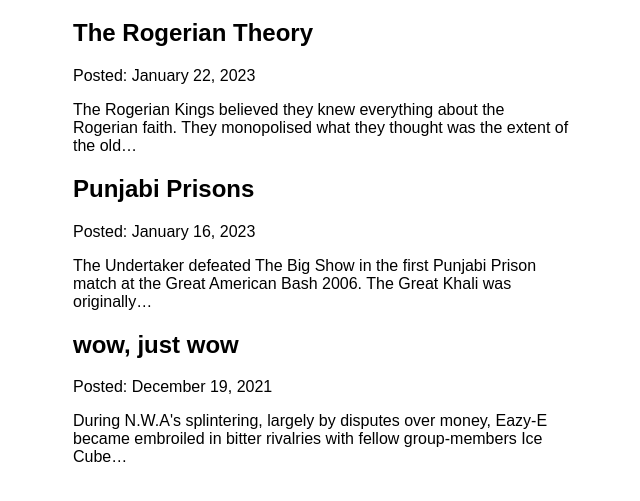
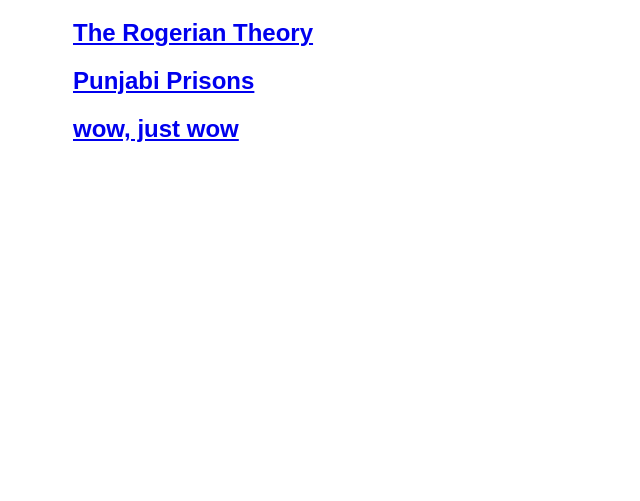
Before and after one commit to stetime/rogers, a Gatsby site: page /blog in a window 1280 px wide. Shown: the part 157-658 px from the top of the page, without its empty margins (317-957 px from the left). Built offline with nearby package versions, Linux system fonts and the light colour scheme; Gatsby itself is replaced by a stand-in of ours.

Commit message:
finished gatsby tutorial part 6

```diff
--- a/src/pages/blog.js
+++ b/src/pages/blog.js
@@ -1,7 +1,7 @@
 import * as React from 'react'
 import Layout from '../components/layout'
 import Seo from '../components/seo'
-import { graphql } from 'gatsby'
+import { graphql, Link } from 'gatsby'
 
 const BlogPage = ({ data }) => {
   return (
@@ -9,9 +9,11 @@
       {data.allMdx.nodes.map((node) => {
         return (
           <article key={node.id}>
-            <h2>{node.frontmatter.title}</h2>
-            <p>Posted: {node.frontmatter.date}</p>
-            <p>{node.excerpt}</p>
+            <h2>
+              <Link to={`/blog/${node.frontmatter.slug}`}>
+                {node.frontmatter.title}
+              </Link>
+            </h2>
           </article>
         )
       })}
@@ -26,6 +28,7 @@
         frontmatter {
           date(formatString: "MMMM D, YYYY")
           title
+          slug
         }
         id
         excerpt
```
Also changed, not shown: src/pages/blog/{mdx.frontmatter__slug}.js (added, +28 -0 lines).
